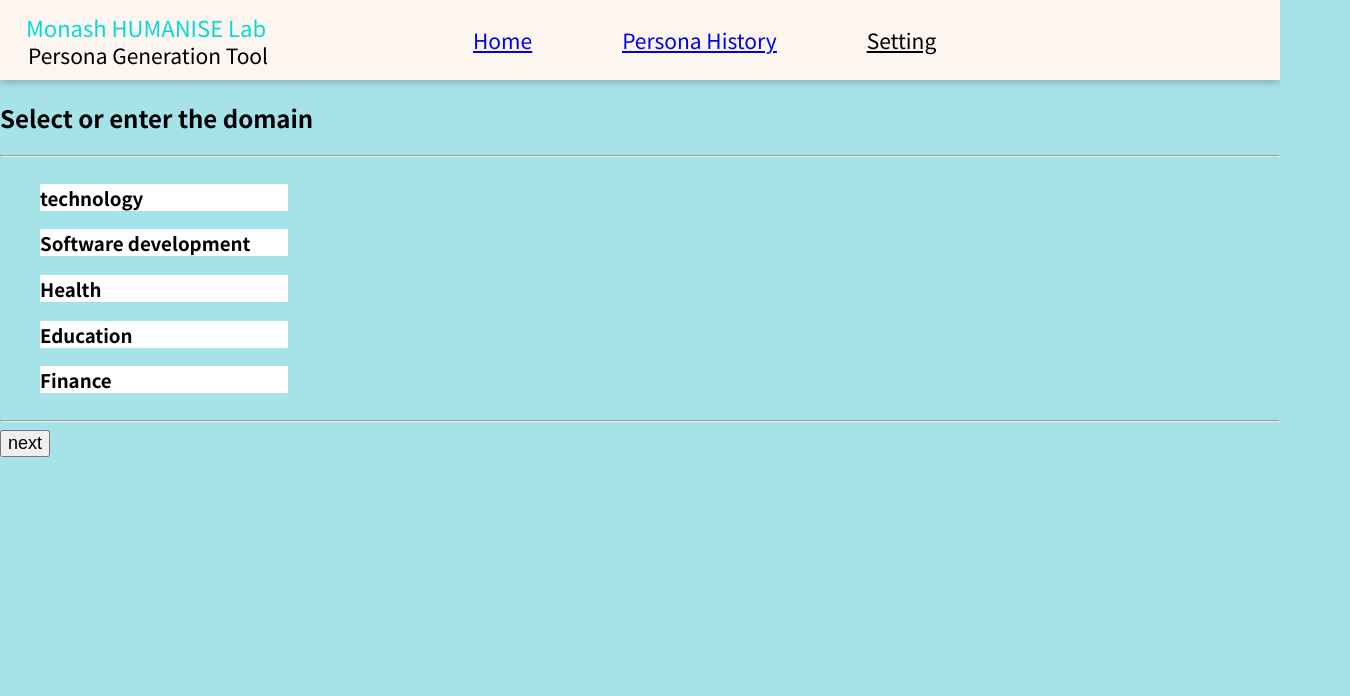
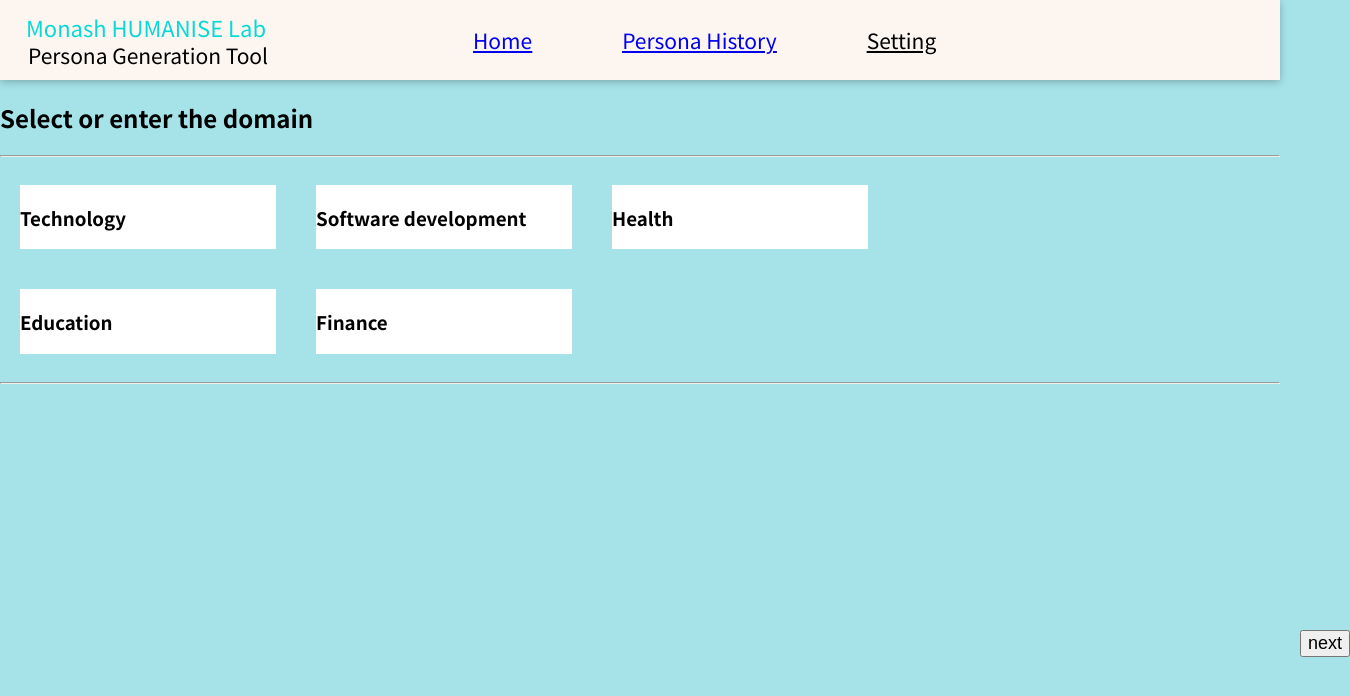
Before and after one commit to rhymebulbul/frontend, a React (Create React App) app: page /domain in a window 1280 px wide. Shown: the top 696 px of the page, 1350 px wide, since content can reach past the window. Built offline with nearby package versions, Linux system fonts and the light colour scheme.

Commit message:
modify domain page

```diff
--- a/src/components/Page/Domain/DomainItem.module.css
+++ b/src/components/Page/Domain/DomainItem.module.css
@@ -1,4 +1,5 @@
 .item {
     background-color: white;
     width: 20%;
+    margin: 0 20px;
 }
--- a/src/components/Page/Domain/DomainPage.module.css
+++ b/src/components/Page/Domain/DomainPage.module.css
@@ -1,3 +1,5 @@
 .NextButton {
     position: absolute;
+    top: 630px;
+    left: 1300px;
 }
--- a/src/components/Page/Domain/Domains.js
+++ b/src/components/Page/Domain/Domains.js
@@ -4,7 +4,7 @@ import DomainItem from './DomainItem';
 const DUMMY_DOMAIN = [
     {
         id: 'd1',
-        name: 'technology',
+        name: 'Technology',
     },
     {
         id: 'd2',
@@ -24,19 +24,36 @@ const DUMMY_DOMAIN = [
     }
 ]
 
+const rows = DUMMY_DOMAIN.reduce(function (rows, key, index) {
+    return (index % 3 === 0 ? rows.push([key])
+        : rows[rows.length - 1].push(key)) && rows;
+}, []);
+
+
 const Domains = (props) => {
-    const domainList = DUMMY_DOMAIN.map((d) => (
+    const domainList1 = rows[0].map(item => (
         <DomainItem
-            key={d.id}
-            id={d.id}
-            name={d.name}
+            key = {item.key}
+            id = {item.id}
+            name = {item.name}
+        />
+    ));
+
+    const domainList2 = rows[1].map(item => (
+        <DomainItem
+            key = {item.key}
+            id = {item.id}
+            name = {item.name}
         />
     ));
 
     return (
         <section className={classes.domain}>
-            <div>
-                <ul>{domainList}</ul>
+            <div className = {classes.row}>
+                {domainList1}
+            </div>
+            <div className = {classes.row}>
+                {domainList2}
             </div>
         </section>
     );
--- a/src/components/Page/Domain/Domains.module.css
+++ b/src/components/Page/Domain/Domains.module.css
@@ -2,3 +2,10 @@
     display: flex;
     flex-direction: column;
 }
+
+.row {
+    display: flex;
+    flex-direction: row;
+    margin-top: 20px;
+    margin-bottom: 20px;
+}
--- a/src/components/Page/Factor/FactorPage.module.css
+++ b/src/components/Page/Factor/FactorPage.module.css
@@ -1,3 +1,5 @@
 .NextButton {
     position: absolute;
+    top: 630px;
+    left: 1300px;
 }
```
Also changed, not shown: src/store/persona-context.js (+11 -0 lines).
